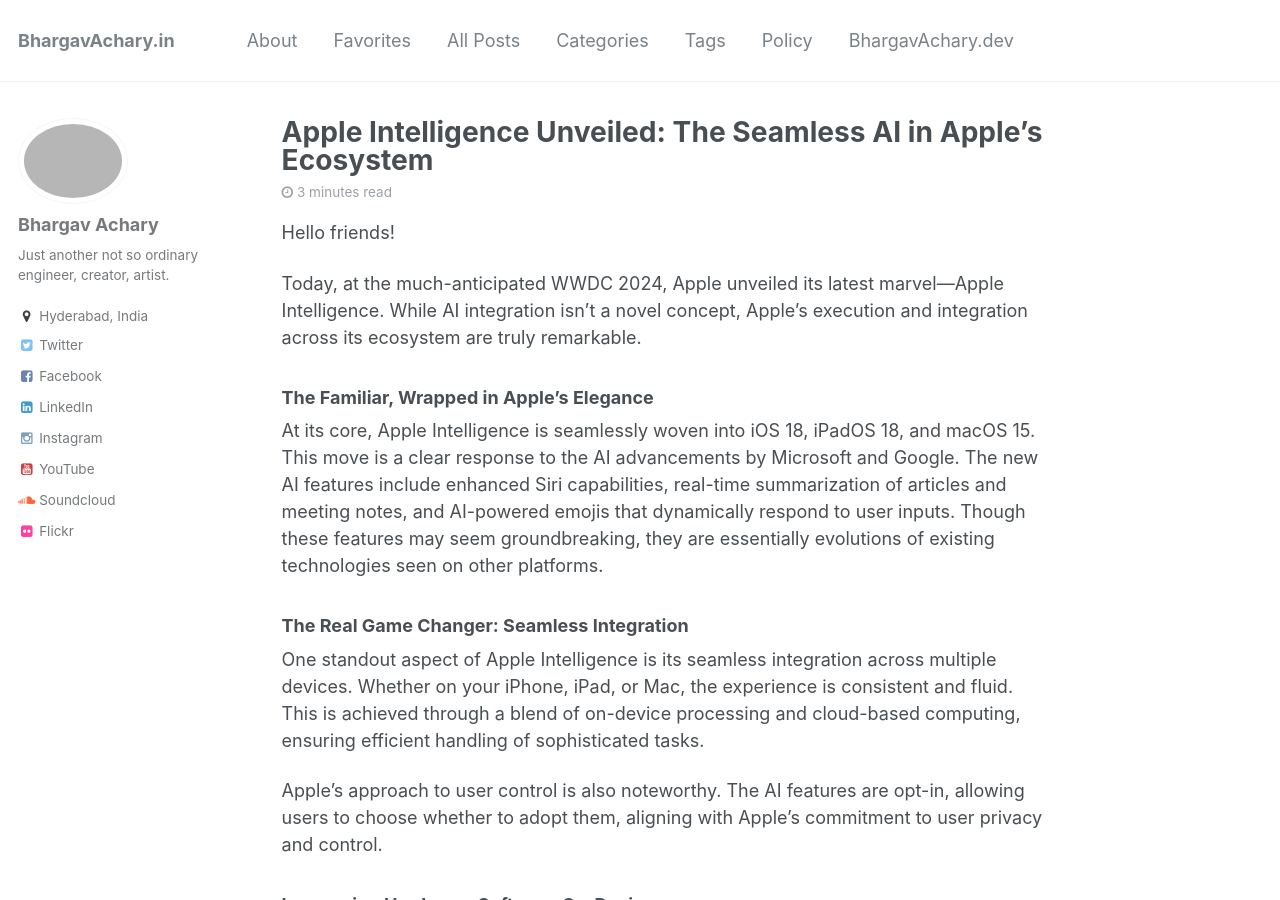
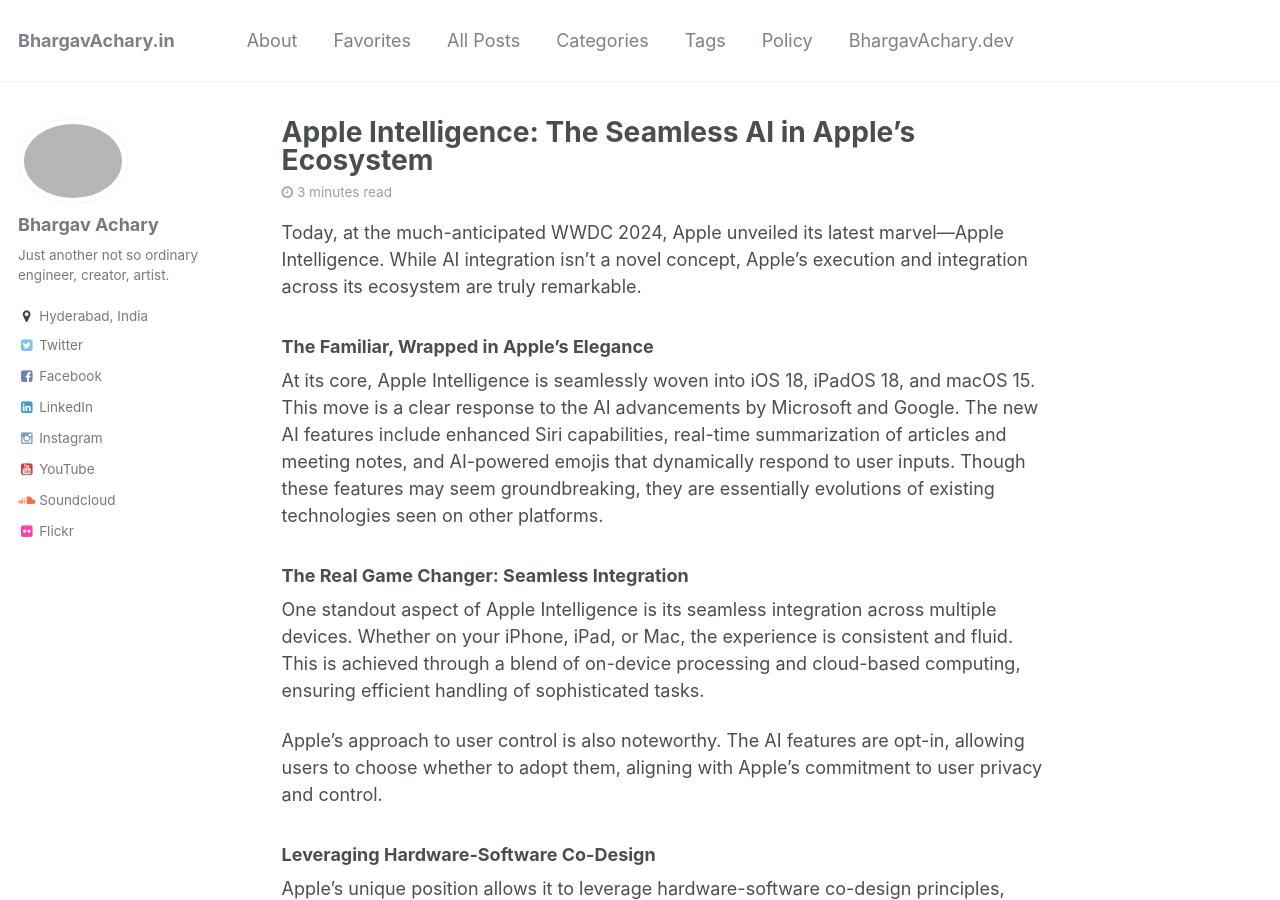
Before and after one commit to bhargavachary/bhargavachary.github.io, a Jekyll site: the page built from _posts/2024-06-11-the-apple-intelligence-unveiled.md, in a window 1280 px wide and 900 px high. Built offline with Jekyll 4.4.1, drawn with Linux system fonts in a browser that asks for light colours; comment, search, counter and statistics services are not loaded.

Commit message:
minor typos

```diff
--- a/_config.yml
+++ b/_config.yml
@@ -156,7 +156,7 @@
 
 # Outputting
 permalink: /:year/:month/:day/:title.html
-paginate: 3 # amount of posts to show
+paginate: 5 # amount of posts to show
 paginate_path: /page:num/
 timezone: Asia/Calcutta # http://en.wikipedia.org/wiki/List_of_tz_database_time_zones
 
--- a/_posts/2024-06-11-the-apple-intelligence-unveiled.md
+++ b/_posts/2024-06-11-the-apple-intelligence-unveiled.md
@@ -1,5 +1,5 @@
 ---
-title: "Apple Intelligence Unveiled: The Seamless AI in Apple's Ecosystem"
+title: "Apple Intelligence: The Seamless AI in Apple's Ecosystem"
 categories:
   - Technology
   - Innovation
@@ -23,8 +23,6 @@
   - ArtificialIntelligence
   - SeamlessIntegration
 ---
-
-Hello friends!
 
 Today, at the much-anticipated WWDC 2024, Apple unveiled its latest marvel—Apple Intelligence. While AI integration isn't a novel concept, Apple's execution and integration across its ecosystem are truly remarkable.
 
```
